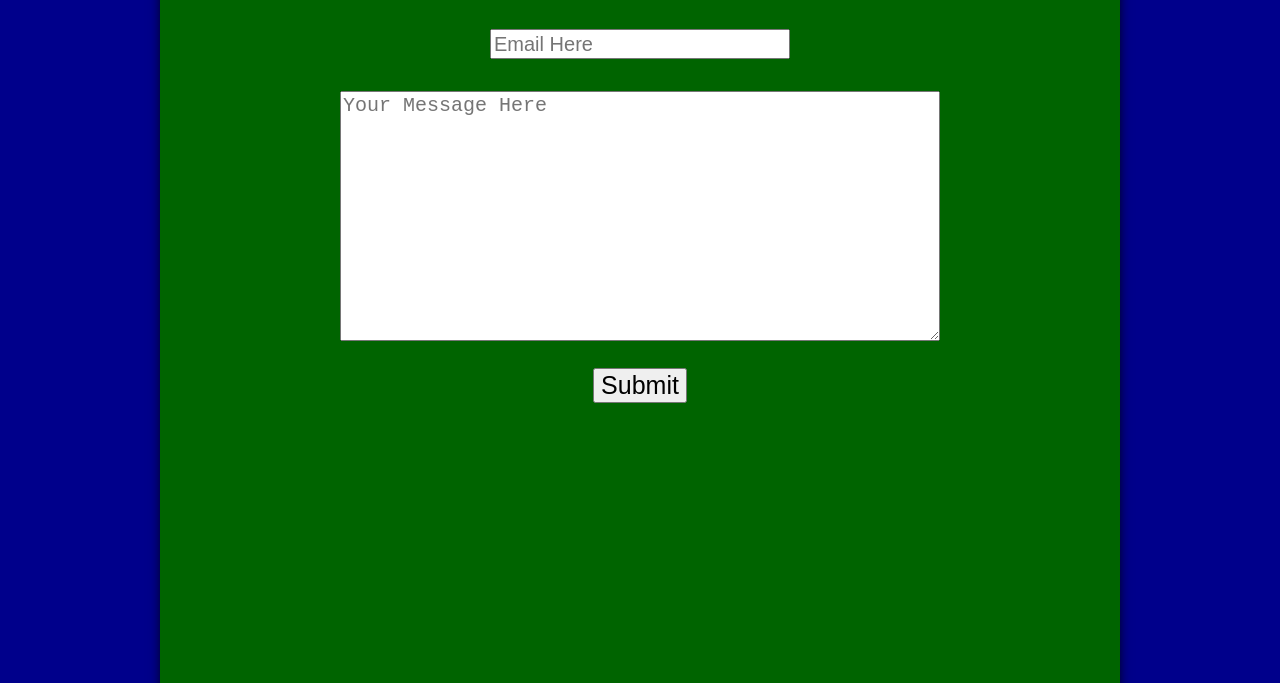
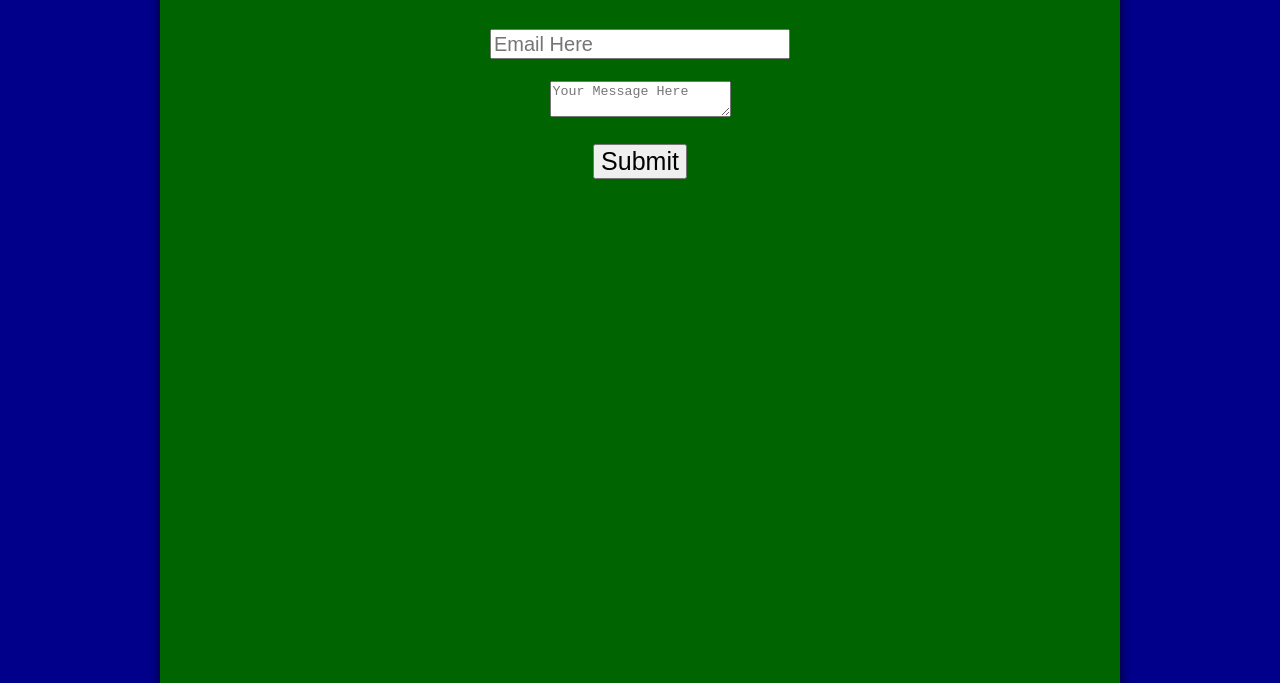
Before and after one commit to JThomas62/personal_site, a plain HTML site: page contact.html in a window 1280 px wide. Shown: the part 117-800 px from the top of the page. Drawn offline with Linux system fonts and the light colour scheme.

Commit message:
Styling For Web Page

```diff
--- a/style.css
+++ b/style.css
@@ -160,10 +160,3 @@ section:nth-of-type(odd) img {
   width: 300px;
   height: 30px
 }
-
-.message {
-  margin-top: 10px;
-  width: 600px;
-  height: 250px;
-  font-size: 20px;
-}
```
